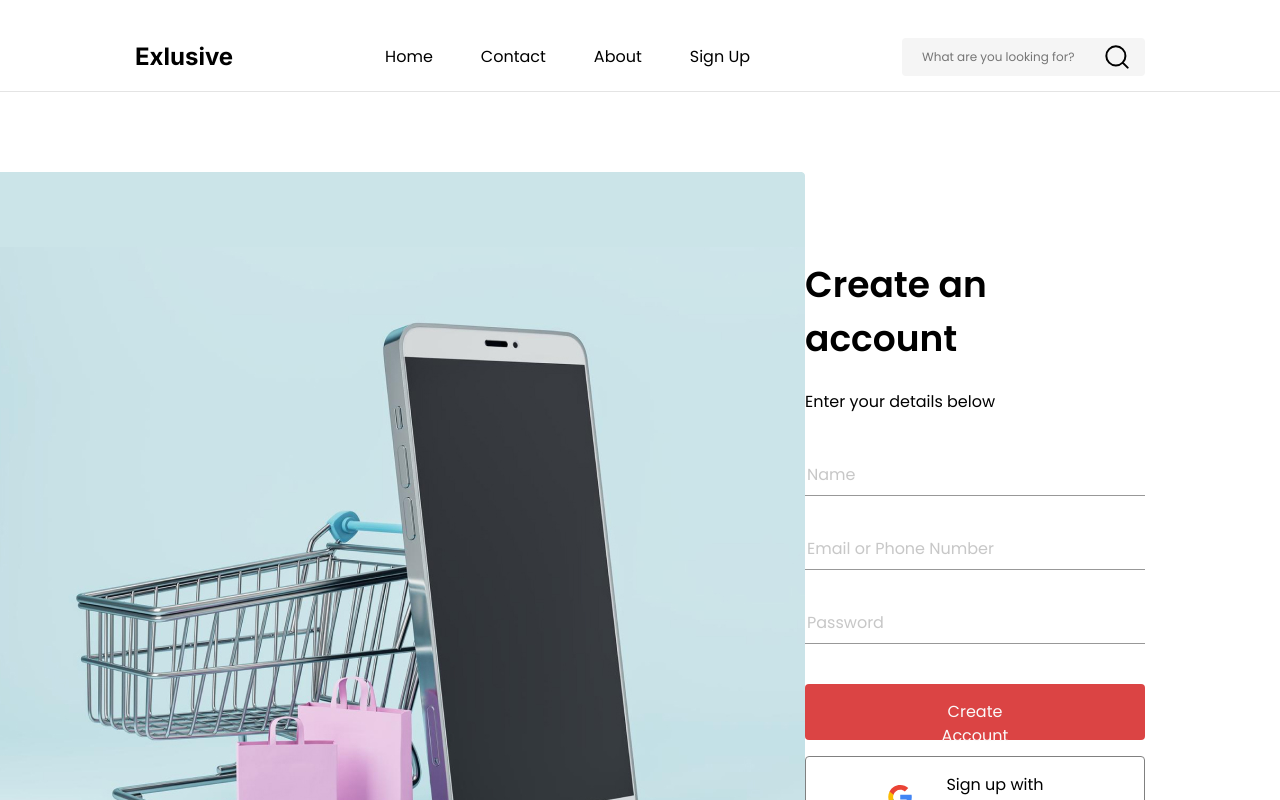
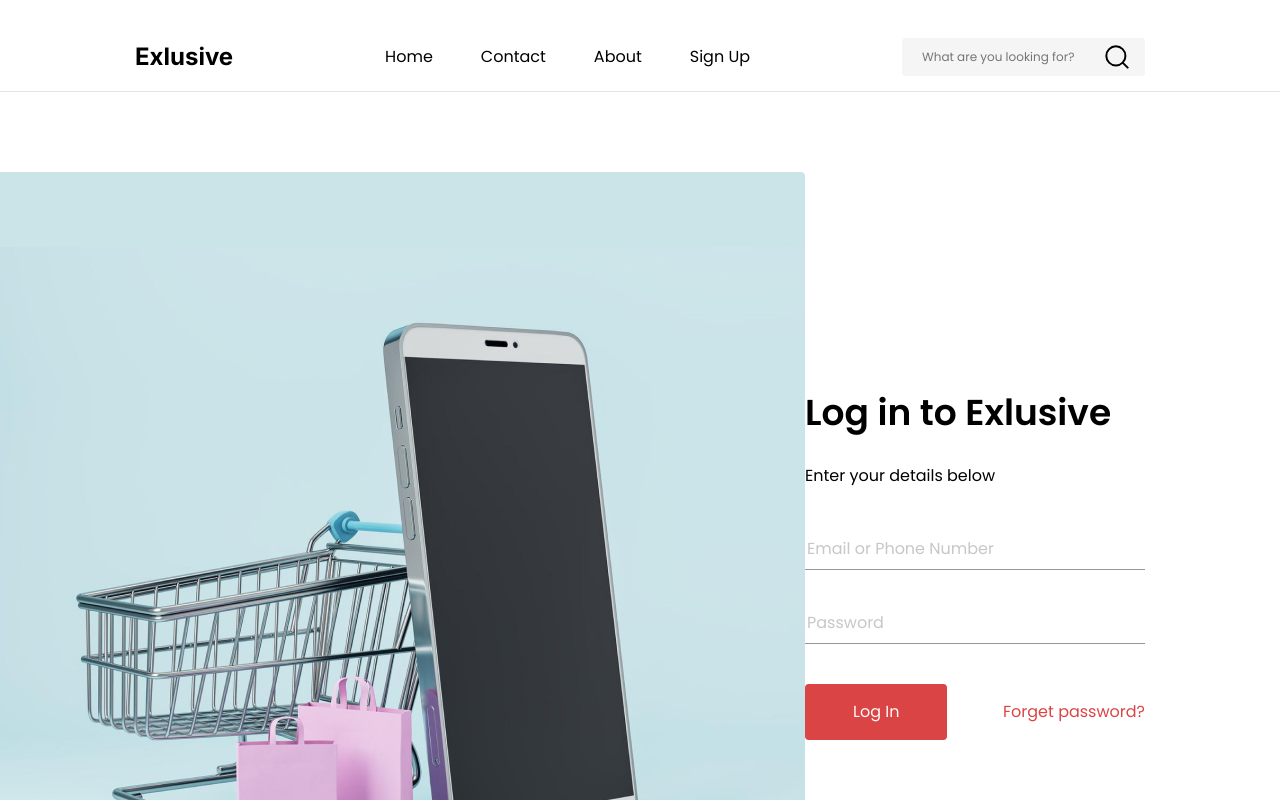
Before and after one commit to KriiLunAus/Exlusive, a React (Vite) app: page /log-in in a window 1280 px wide. Shown: the top 800 px of the page. Built offline with nearby package versions, Linux system fonts and the light colour scheme.

Commit message:
added layout & log in markup

```diff
--- a/index.html
+++ b/index.html
@@ -10,7 +10,7 @@
     />
     <link rel="icon" type="image/svg+xml" href="/vite.svg" />
     <meta name="viewport" content="width=device-width, initial-scale=1.0" />
-    <title>E</title>
+    <title>Exclusive</title>
   </head>
   <body>
     <div id="root"></div>
--- a/src/components/App/App.tsx
+++ b/src/components/App/App.tsx
@@ -1,18 +1,15 @@
 import css from "./App.module.css"
-import Footer from '../Footer/Footer'
-import Header from "../Header/Header"
-import SighnUp from "../../pages/SighnUp/SighnUp"
+import SighnUp from "../../pages/SignUp/SignUp"
+import Layout from "../Layout/Layout"
 
 function App() {
 
   return (
-    <>
-      <Header />
+    <Layout>
       <main className={css.mainWrapper}>
-        <SighnUp />
+        {/* <SighnUp /> */}
       </main>
-      <Footer />
-  </>
+    </Layout>
   )
 }
 
--- /dev/null
+++ b/src/components/Layout/Layout.tsx
@@ -0,0 +1,19 @@
+import Header from "../Header/Header"
+import Footer from "../Footer/Footer"
+import Nav from "../Nav/Nav"
+
+export default function Layout({children}) {
+
+
+    return (
+
+        <div>
+            <Header />
+            <Nav />
+                {children}
+            <Footer />
+        </div>
+
+    )
+
+}
--- a/src/pages/SighnUp/SighnUp.module.css
+++ b/src/components/LogInForm/LogInForm.module.css
@@ -1,12 +1,3 @@
-.sighnUpWrapper {
-  display: flex;
-  flex-direction: row;
-  justify-content: space-between;
-  align-items: center;
-
-  padding: 60px 135px 140px 0px;
-}
-
 .form {
   width: 371px;
 
@@ -17,9 +8,6 @@
 .createAccHeader {
   font-size: 36px;
   margin-bottom: 24px;
-}
-
-.enterDetails {
 }
 
 .inputsWrapper {
@@ -40,8 +28,7 @@
 
 .createAccBtn {
   height: 56px;
-  padding: 16px 122px;
-  margin-bottom: 16px;
+  padding: 16px 48px;
   color: #fafafa;
   background-color: #db4444;
 
@@ -50,19 +37,13 @@
   cursor: pointer;
 }
 
-.sighWithGoogle {
-  height: 56px;
-  padding: 16px 82px;
-  margin-bottom: 32px;
+.loginAndForgetPass {
+  display: flex;
+  justify-content: space-between;
+  align-items: center;
+}
 
-  background-color: transparent;
-
-  border: 1px solid rgb(128, 128, 128);
-  border-radius: 4px;
+.loginAndForgetPass > p {
+  color: #db4444;
   cursor: pointer;
 }
-
-.sighWithGoogle > div {
-  display: flex;
-  gap: 16px;
-}
--- /dev/null
+++ b/src/components/LogInForm/LogInForm.tsx
@@ -0,0 +1,18 @@
+import css from "./LogInForm.module.css"
+
+export default function LogInForm() {
+    return (
+        <form className={css.form}>
+        <h2 className={css.createAccHeader}>Log in to Exlusive</h2>
+        <p>Enter your details below</p>
+        <div className={css.inputsWrapper}>
+            <input placeholder="Email or Phone Number" type="text" />
+            <input placeholder="Password" type="text" />
+            </div>
+            <div className={css.loginAndForgetPass}>
+                <button type="button" className={css.createAccBtn}>Log In</button>
+                <p>Forget password?</p>
+            </div>
+        </form>
+    )
+}
--- a/src/components/Nav/Nav.tsx
+++ b/src/components/Nav/Nav.tsx
@@ -1,9 +1,12 @@
 import { Routes, Route } from "react-router-dom"
+import SignUp from "../../pages/SignUp/SignUp"
+
 export default function Nav() {
     return (
-        <>
-            <Routes>
-            </Routes>
-        </>
+        <Routes>
+            <Route path="/sign-up" element={<SignUp isSignUp={true} />} />
+            <Route path="/log-in" element={<SignUp isSignUp={false} />} />
+        </Routes>
+
     )
 }
--- /dev/null
+++ b/src/components/SignUpForm/SignUpForm.module.css
@@ -0,0 +1,59 @@
+.form {
+  width: 371px;
+
+  display: flex;
+  flex-direction: column;
+}
+
+.createAccHeader {
+  font-size: 36px;
+  margin-bottom: 24px;
+}
+
+.enterDetails {
+}
+
+.inputsWrapper {
+  display: flex;
+  flex-direction: column;
+  gap: 40px;
+  margin-bottom: 40px;
+  margin-top: 48px;
+}
+
+.inputsWrapper > input {
+  outline: none;
+  border: none;
+  border-bottom: 1px solid #000;
+  opacity: 0.4;
+  padding-bottom: 8px;
+}
+
+.createAccBtn {
+  height: 56px;
+  padding: 16px 122px;
+  margin-bottom: 16px;
+  color: #fafafa;
+  background-color: #db4444;
+
+  border: none;
+  border-radius: 4px;
+  cursor: pointer;
+}
+
+.sighWithGoogle {
+  height: 56px;
+  padding: 16px 82px;
+  margin-bottom: 32px;
+
+  background-color: transparent;
+
+  border: 1px solid rgb(128, 128, 128);
+  border-radius: 4px;
+  cursor: pointer;
+}
+
+.sighWithGoogle > div {
+  display: flex;
+  gap: 16px;
+}
--- a/src/pages/SighnUp/SighnUp.tsx
+++ b/src/components/SignUpForm/SignUpForm.tsx
@@ -1,12 +1,10 @@
-import sideImage from "../../assets/images/signup-side-Image.jpg"
+import { Link } from "react-router-dom"
+import css from "./SignUpForm.module.css"
 import iconGoogle from "../../assets/svg/Icon-Google.svg"
 
-import css from "./SighnUp.module.css"
-import { Link }  from "react-router-dom"
 
-export default function SighnUp() {
-    return (<section className={css.sighnUpWrapper}>
-        <img className={css.sideImage} src={sideImage} alt="image of the phone and cart" />
+export default function SignUpForm() {
+    return (
         <form className={css.form}>
         <h2 className={css.createAccHeader}>Create an account</h2>
         <p className={css.enterDetails}>Enter your details below</p>
@@ -15,8 +13,8 @@ export default function SighnUp() {
             <input placeholder="Email or Phone Number" type="text" />
             <input placeholder="Password" type="text" />
         </div>
-        <button className={css.createAccBtn}>Create Account</button>
-            <button className={css.sighWithGoogle}>
+        <button type="button" className={css.createAccBtn}>Create Account</button>
+            <button type="button" className={css.sighWithGoogle}>
                 <div>
                     <img className={css.iconGoogle} src={iconGoogle} />
                     <p>
@@ -26,5 +24,5 @@ export default function SighnUp() {
             </button>
         <p style={{textAlign: "center"}}>Already have an account? <Link to="/log-in">Log In</Link></p>
         </form>
-    </section>)
+    )
 }
--- /dev/null
+++ b/src/pages/SignUp/SignUp.module.css
@@ -0,0 +1,10 @@
+.sighnUpWrapper {
+  max-width: 1440px;
+  margin-inline: auto;
+  display: flex;
+  flex-direction: row;
+  justify-content: space-between;
+  align-items: center;
+
+  padding: 60px 135px 140px 0px;
+}
--- /dev/null
+++ b/src/pages/SignUp/SignUp.tsx
@@ -0,0 +1,14 @@
+import sideImage from "../../assets/images/signup-side-Image.jpg"
+import LogInForm from "../../components/LogInForm/LogInForm"
+import SignUpForm from "../../components/SignUpForm/SignUpForm"
+
+import css from "./SignUp.module.css"
+
+export default function SignUp({ isSignUp }) {
+    return (
+    <section className={css.sighnUpWrapper}>
+        <img className={css.sideImage} src={sideImage} alt="image of the phone and cart" />
+            {isSignUp && <SignUpForm />}
+            {!isSignUp && <LogInForm />}
+    </section>)
+}
```
